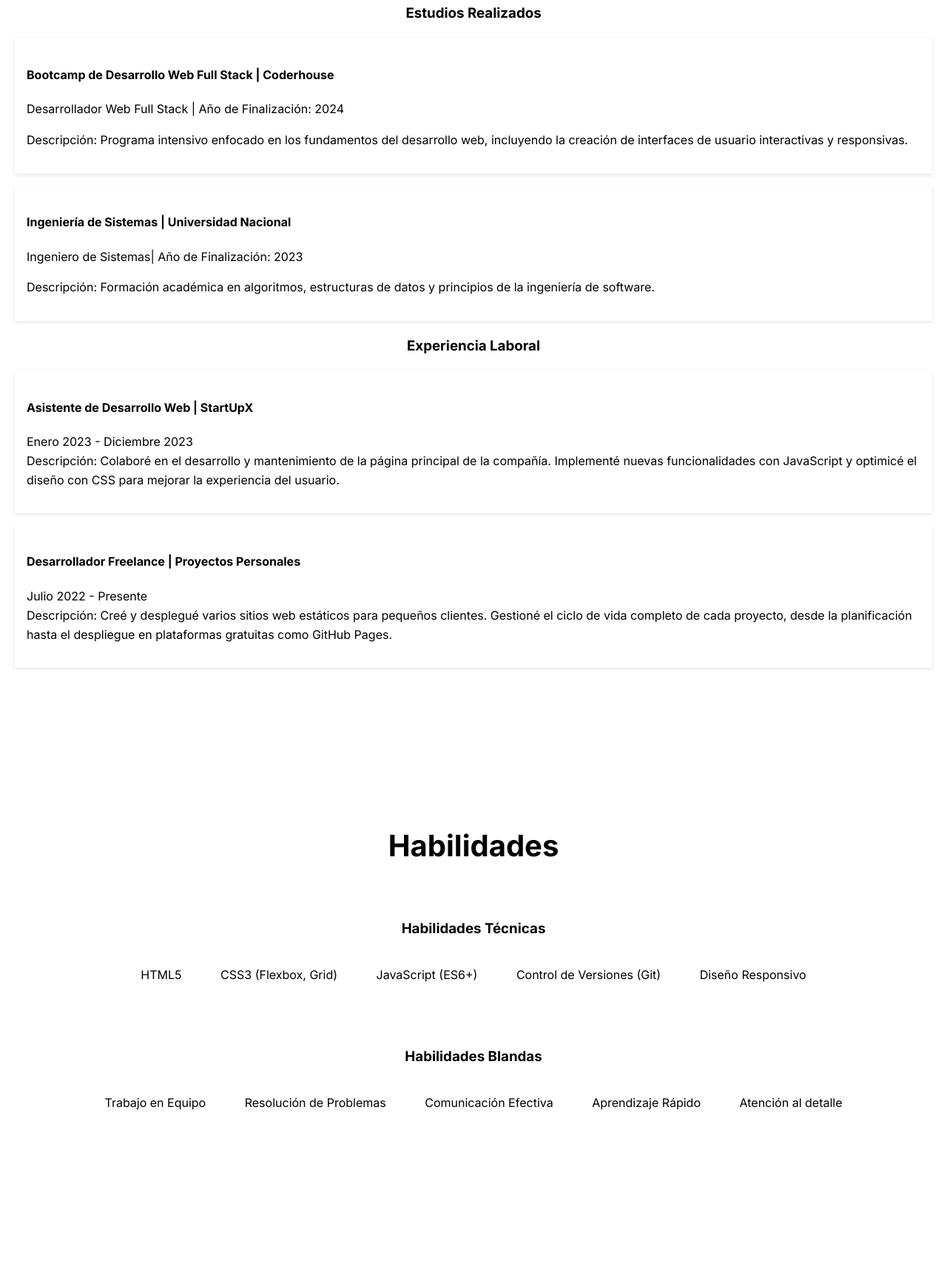
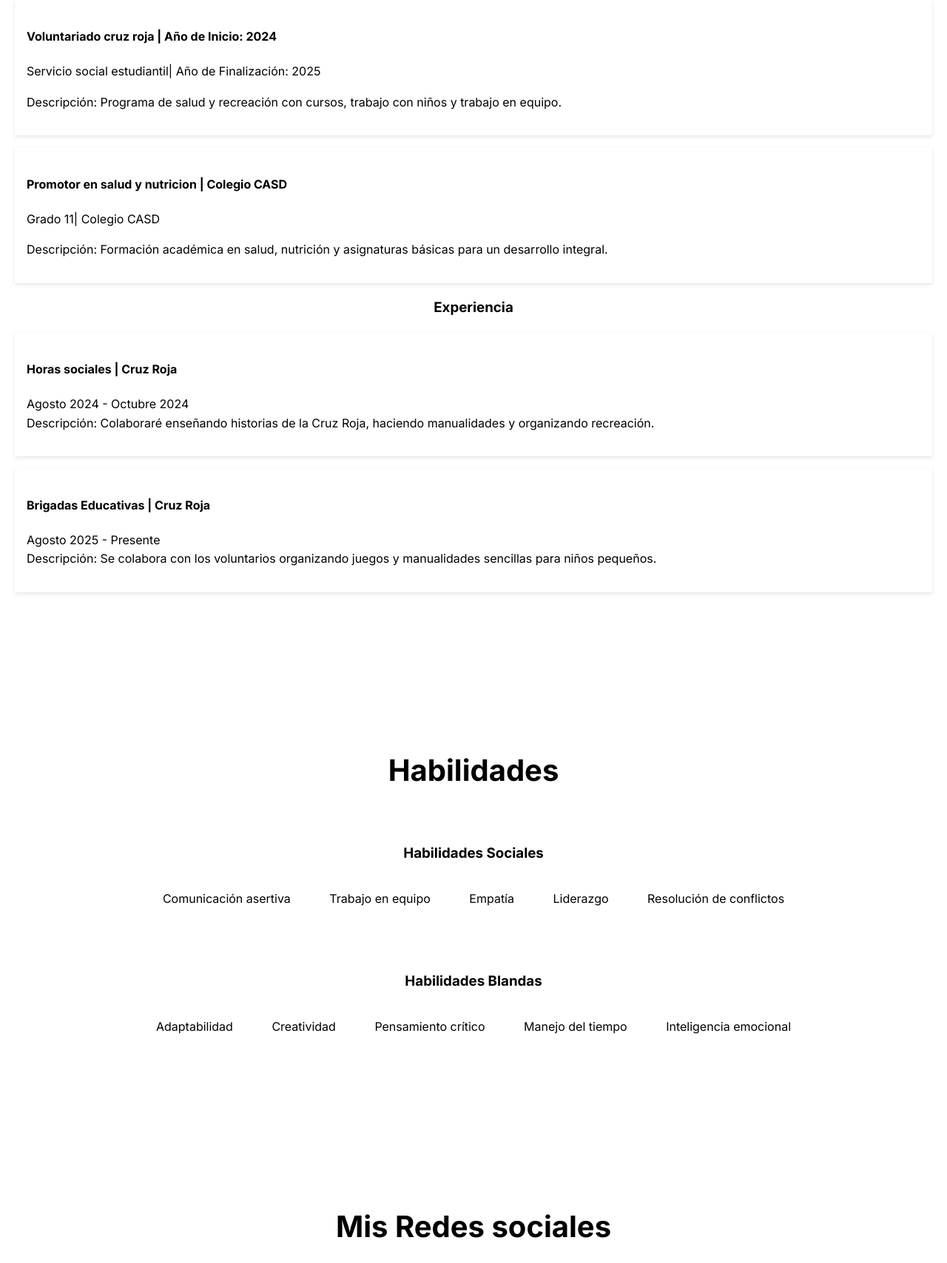
Before and after one commit to mevis-pulgarin/Milandingpage, a plain HTML site: page index.html in a window 1280 px wide. Shown: the part 826-2534 px from the top of the page at 74% size. Drawn offline with Linux system fonts and the light colour scheme.

Commit message:
Update index.html

```diff
--- a/index.html
+++ b/index.html
@@ -24,13 +24,13 @@
     <section id="inicio" class="section profile-section">
         <div class="profile-container">
             <img src="./pato.jpg" alt="Tu Foto de Perfil" class="profile-photo">
-            <h1 class="profile-name">Elias Vance</h1>
+            <h1 class="profile-name">Mevis Dayanna Pulgarin Cortes</h1>
             <p class="profile-summary">
-                Desarrollador web junior con un enfoque en la construcción de experiencias de usuario intuitivas y funcionales. Con una sólida base en HTML, CSS y JavaScript, me dedico a crear código limpio y bien documentado. Mi pasión por la resolución de problemas me impulsa a superar desafíos y a mejorar constantemente mis habilidades.
+                Mi pasión por la mente humana, inspirada por Criminal Minds, me impulsa a estudiar psiquiatría. Busco diagnosticar, tratar y devolver la paz. No solo analizar el problema, sino ser parte activa de la solución.
             </p>
             <div class="contact-info">
-                <p><strong>Correo:</strong><a href="mailto:elias.vance.dev@email.com">elias.vance.dev@email.com</a></p>
-                <p><strong>Teléfono:</strong><a href="http://wa.me/+573105551234" target="_blank" rel="noopener noreferrer">+57 3105551234</a></p>
+                <p><strong>Correo:</strong><a href="mailto:mavispulguina@gmail.com">mavispulguina@gmail.com</a></p>
+                <p><strong>Teléfono:</strong><a href="http://wa.me/+573118886312" target="_blank" rel="noopener noreferrer">+57 3118886312</a></p>
             </div>
         </div>
     </section>
@@ -41,26 +41,26 @@
             <h3>Estudios Realizados</h3>
             <ul class="list">
                 <li>
-                    <h4>Bootcamp de Desarrollo Web Full Stack | Coderhouse</h4>
-                    <p>Desarrollador Web Full Stack | Año de Finalización: 2024</p>
-                    <P>Descripción: Programa intensivo enfocado en los fundamentos del desarrollo web, incluyendo la creación de interfaces de usuario interactivas y responsivas.</P>
+                    <h4>Voluntariado cruz roja | Año de Inicio: 2024</h4>
+                    <p>Servicio social estudiantil| Año de Finalización: 2025</p>
+                    <P>Descripción: Programa de salud y recreación con cursos, trabajo con niños y trabajo en equipo.</P>
                 </li>
                 <li>
-                    <h4>Ingeniería de Sistemas | Universidad Nacional</h4>
-                    <p>Ingeniero de Sistemas| Año de Finalización: 2023</p>
-                    <p>Descripción: Formación académica en algoritmos, estructuras de datos y principios de la ingeniería de software.</p>
+                    <h4>Promotor en salud y nutricion | Colegio CASD</h4>
+                    <p>Grado 11| Colegio CASD</p>
+                    <p>Descripción: Formación académica en salud, nutrición y asignaturas básicas para un desarrollo integral.</p>
                 </li>
             </ul>
 
-            <h3>Experiencia Laboral</h3>
+            <h3>Experiencia </h3>
             <ul class="list">
                 <li>
-                    <h4>Asistente de Desarrollo Web | StartUpX</h4>
-                    <p>Enero 2023 - Diciembre 2023 <br>Descripción: Colaboré en el desarrollo y mantenimiento de la página principal de la compañía. Implementé nuevas funcionalidades con JavaScript y optimicé el diseño con CSS para mejorar la experiencia del usuario.</p>
+                    <h4> Horas sociales | Cruz Roja</h4>
+                    <p>Agosto 2024 - Octubre 2024 <br>Descripción: Colaboraré enseñando historias de la Cruz Roja, haciendo manualidades y organizando recreación.</p>
                 </li>
                 <li>
-                    <h4>Desarrollador Freelance | Proyectos Personales</h4>
-                    <p>Julio 2022 - Presente <br>Descripción: Creé y desplegué varios sitios web estáticos para pequeños clientes. Gestioné el ciclo de vida completo de cada proyecto, desde la planificación hasta el despliegue en plataformas gratuitas como GitHub Pages.</p>
+                    <h4>Brigadas Educativas | Cruz Roja</h4>
+                    <p>Agosto 2025 - Presente <br>Descripción: Se colabora con los voluntarios organizando juegos y manualidades sencillas para niños pequeños.</p>
                 </li>
             </ul>
         </div>
@@ -70,30 +70,30 @@
         <h2 class="section-title">Habilidades</h2>
         <div class="skills-container">
             <div class="skill-group">
-                <h3>Habilidades Técnicas</h3>
+                <h3>Habilidades Sociales</h3>
                 <ul class="list-inline">
-                    <li>HTML5</li>
-                    <li>CSS3 (Flexbox, Grid)</li>
-                    <li>JavaScript (ES6+)</li>
-                    <li>Control de Versiones (Git)</li>
-                    <li>Diseño Responsivo</li>
+                    <li>Comunicación asertiva</li>
+                    <li>Trabajo en equipo</li>
+                    <li>Empatía</li>
+                    <li>Liderazgo</li>
+                    <li>Resolución de conflictos</li>
                 </ul>
             </div>
             <div class="skill-group">
                 <h3>Habilidades Blandas</h3>
                 <ul class="list-inline">
-                    <li>Trabajo en Equipo</li>
-                    <li>Resolución de Problemas</li>
-                    <li>Comunicación Efectiva</li>
-                    <li>Aprendizaje Rápido</li>
-                    <li>Atención al detalle</li>
+                    <li>Adaptabilidad</li>
+                    <li>Creatividad</li>
+                    <li>Pensamiento crítico</li>
+                    <li>Manejo del tiempo</li>
+                    <li>Inteligencia emocional</li>
                 </ul>
             </div>
         </div>
     </section>
 
     <section id="linktree" class="section linktree-section">
-        <h2 class="section-title">Mis Redes y Proyectos</h2>
+        <h2 class="section-title">Mis Redes sociales</h2>
         <div class="linktree-container">
             <img src="./mevis.jpg" alt="Tu Foto de Perfil" class="profile-photo">
             <a href="https://www.tiktok.com/@canibaljs" target="_blank" class="linktree-link"><strong>Tik tok</strong></a>
@@ -104,11 +104,11 @@
 
     <section id="contacto" class="section contact-section">
         <h2 class="section-title">Contáctame</h2>
-        <form action="https://formspree.io/f/tu-email-de-formspree" method="POST" class="contact-form">
+        <form action="https://formspree.io/f/tu-email-de.formspree" method="POST" class="contact-form">
             <input type="text" name="nombre" placeholder="Tu Nombre" required>
             <input type="email" name="_replyto" placeholder="Tu Correo Electrónico" required>
             <textarea name="mensaje" placeholder="Tu Mensaje" rows="5" required></textarea>
-            <button type="submit" class="submit-button">Enviar Mensaje</button>
+            <button type="submit" class="submit-button">Enviar</button>
         </form>
     </section>
 
```
